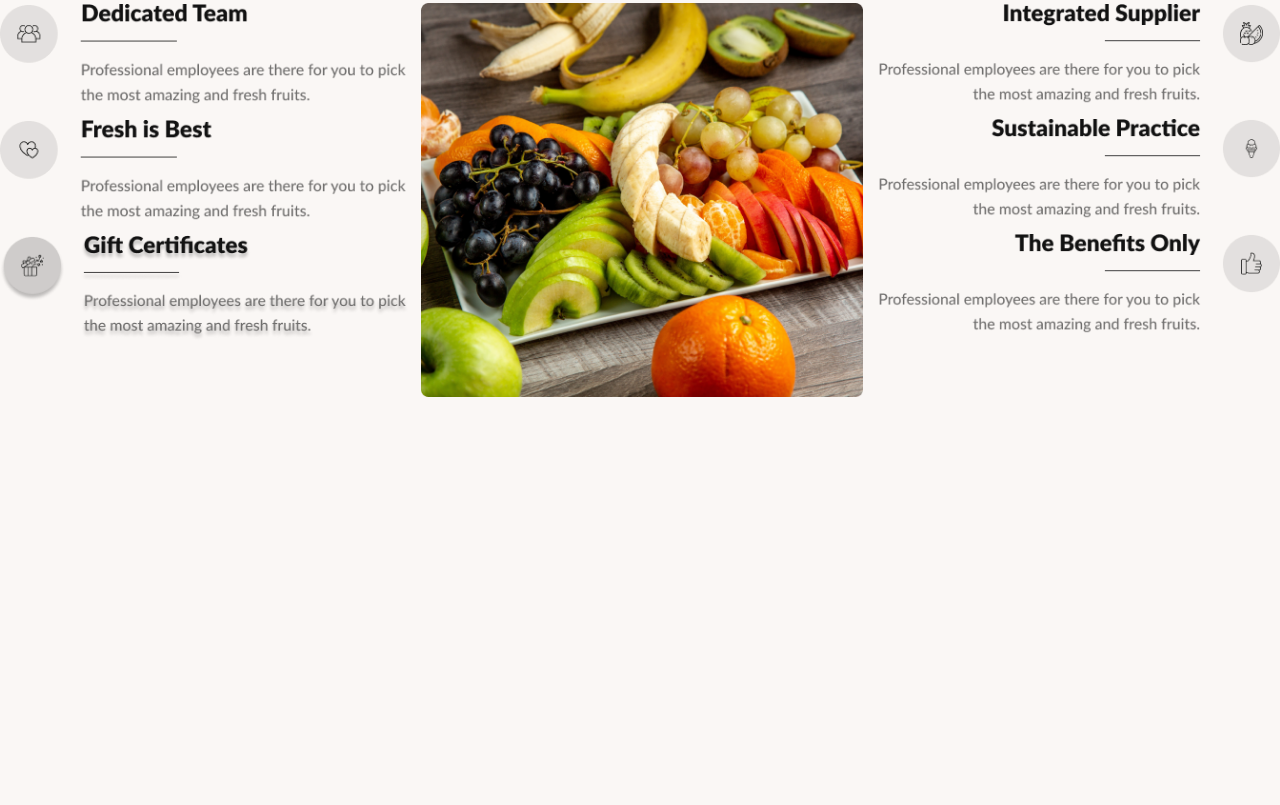
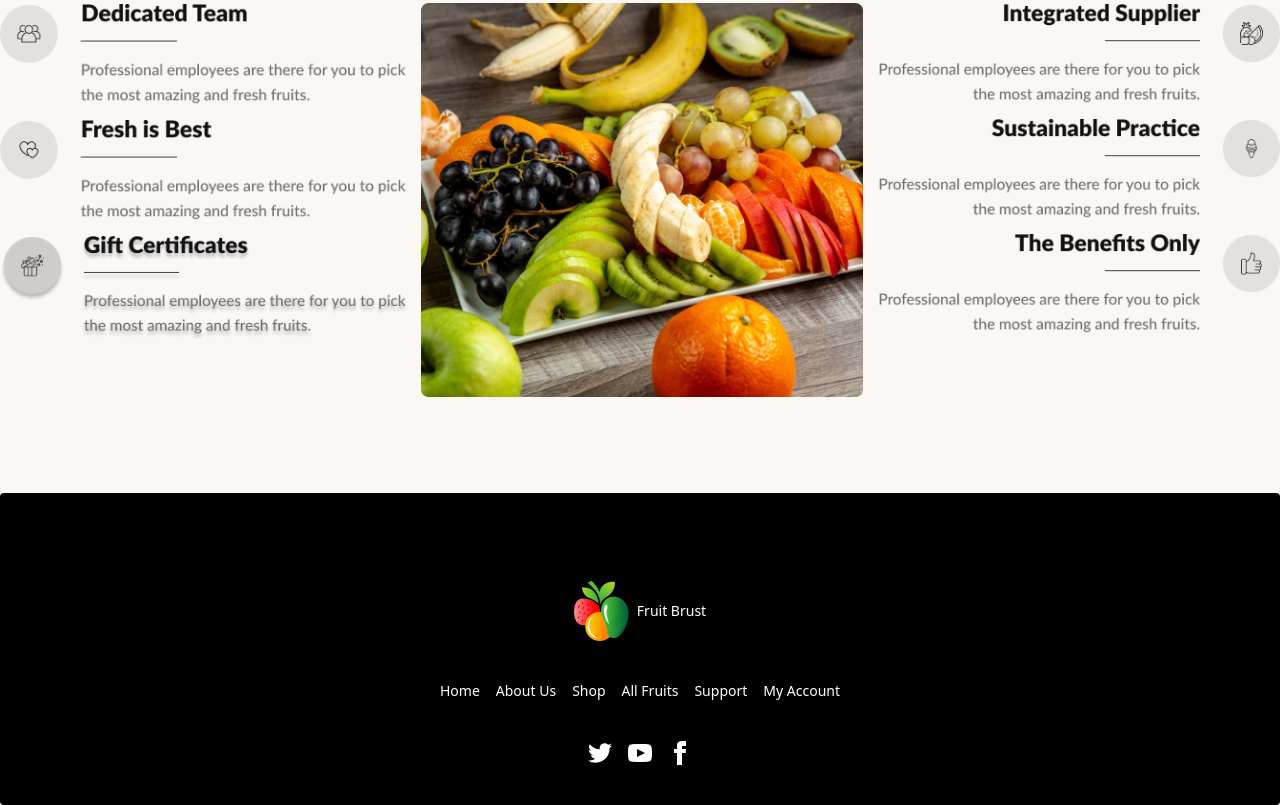
Before and after one commit to Tamal2026/Fruit-Brust, a plain HTML site: page index.html in a window 1280 px wide. Shown: the part 2511-3316 px from the top of the page. Before the commit the page ends 2908 px from the top, so only its background shows below. Drawn offline with nearby package versions, Linux system fonts and the light colour scheme.

Commit message:
Design complete

```diff
--- a/index.html
+++ b/index.html
@@ -594,6 +594,38 @@
  <!--  Why choose us section end here -->
 
 
+ <!-- Footer section Start here -->
+ <footer class="footer footer-center p-10 bg-black text-white rounded mt-24">
+
+  <div class="flex mt-12">
+
+<div>
+<img src="./images/logo.png" alt="">
+</div>
+<div>
+<h3 class="text-white">Fruit Brust</h3>
+</div>
+
+  </div>
+  <div class="grid grid-flow-col gap-4">
+    <a class="link link-hover">Home</a>
+    <a class="link link-hover">About Us</a>
+    <a class="link link-hover">Shop</a>
+    <a class="link link-hover">All Fruits</a>
+    <a class="link link-hover">Support</a>
+    <a class="link link-hover">My Account</a>
+  </div>
+  <div>
+    <div class="grid grid-flow-col gap-4">
+      <a><svg xmlns="http://www.w3.org/2000/svg" width="24" height="24" viewBox="0 0 24 24" class="fill-current"><path d="M24 4.557c-.883.392-1.832.656-2.828.775 1.017-.609 1.798-1.574 2.165-2.724-.951.564-2.005.974-3.127 1.195-.897-.957-2.178-1.555-3.594-1.555-3.179 0-5.515 2.966-4.797 6.045-4.091-.205-7.719-2.165-10.148-5.144-1.29 2.213-.669 5.108 1.523 6.574-.806-.026-1.566-.247-2.229-.616-.054 2.281 1.581 4.415 3.949 4.89-.693.188-1.452.232-2.224.084.626 1.956 2.444 3.379 4.6 3.419-2.07 1.623-4.678 2.348-7.29 2.04 2.179 1.397 4.768 2.212 7.548 2.212 9.142 0 14.307-7.721 13.995-14.646.962-.695 1.797-1.562 2.457-2.549z"></path></svg></a>
+      <a><svg xmlns="http://www.w3.org/2000/svg" width="24" height="24" viewBox="0 0 24 24" class="fill-current"><path d="M19.615 3.184c-3.604-.246-11.631-.245-15.23 0-3.897.266-4.356 2.62-4.385 8.816.029 6.185.484 8.549 4.385 8.816 3.6.245 11.626.246 15.23 0 3.897-.266 4.356-2.62 4.385-8.816-.029-6.185-.484-8.549-4.385-8.816zm-10.615 12.816v-8l8 3.993-8 4.007z"></path></svg></a>
+      <a><svg xmlns="http://www.w3.org/2000/svg" width="24" height="24" viewBox="0 0 24 24" class="fill-current"><path d="M9 8h-3v4h3v12h5v-12h3.642l.358-4h-4v-1.667c0-.955.192-1.333 1.115-1.333h2.885v-5h-3.808c-3.596 0-5.192 1.583-5.192 4.615v3.385z"></path></svg></a>
+    </div>
+  </div>
+
+</footer>
+
+
 </body>
 
 </html>
```
